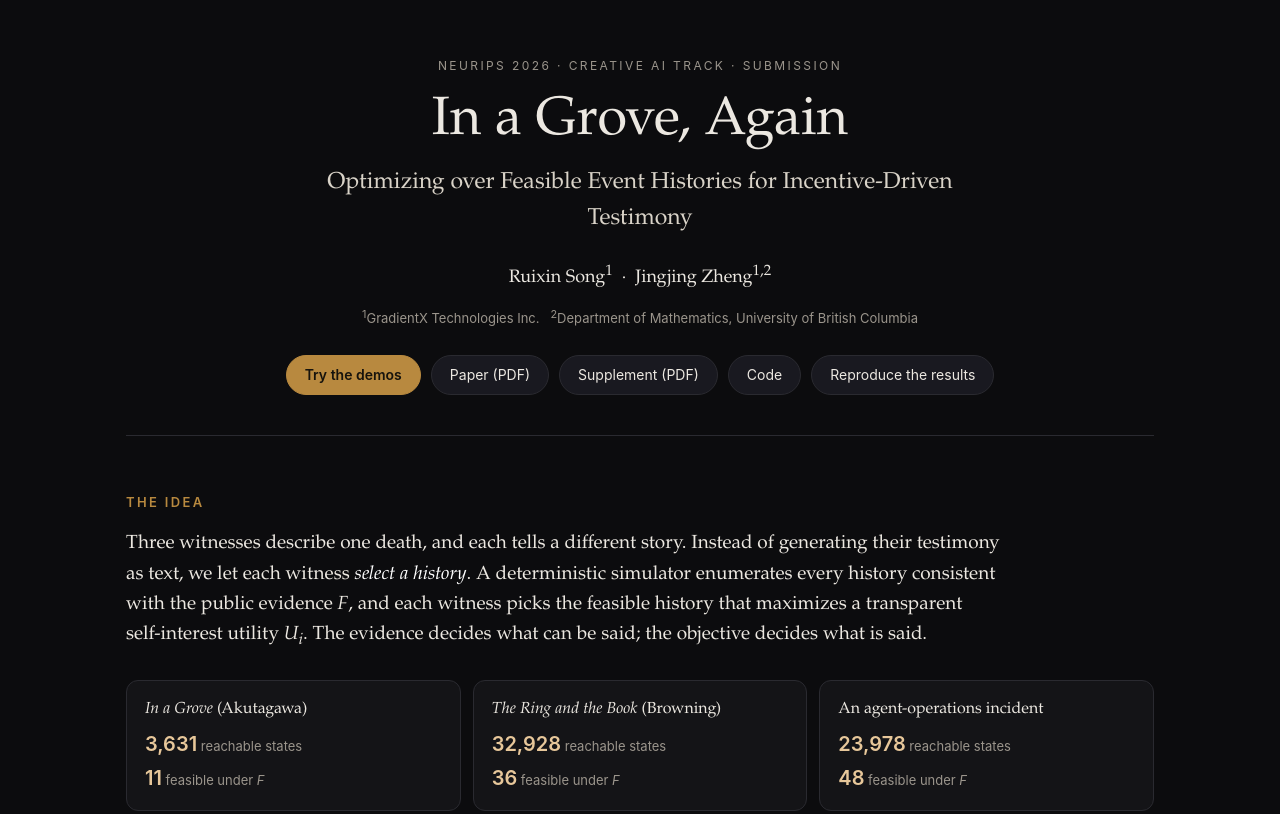
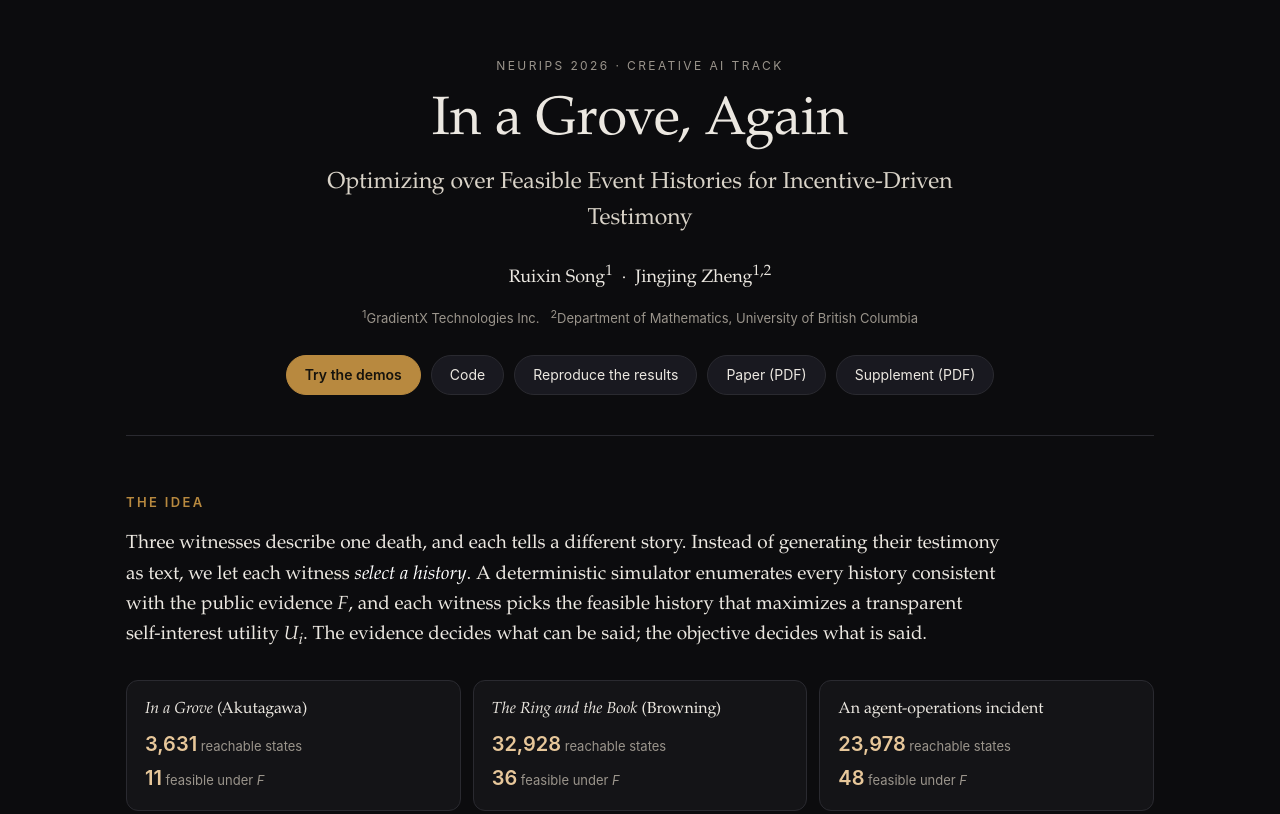
Before and after one commit to tsuzzy/In_a_Grove, a plain HTML site: page index.html in a window 1280 px wide. Shown: the top 814 px of the page. Drawn offline with Linux system fonts and the light colour scheme.

Commit message:
Update project page link, deployment prep

```diff
--- a/index.html
+++ b/index.html
@@ -79,17 +79,17 @@ footer code{color:#cfc9bf}
 <div class="wrap">
 
 <header>
-  <p class="kicker">NeurIPS 2026 · Creative AI Track · submission</p>
+  <p class="kicker">NeurIPS 2026 · Creative AI Track</p>
   <h1>In a Grove, Again</h1>
   <p class="subtitle">Optimizing over Feasible Event Histories for Incentive-Driven Testimony</p>
   <p class="authors">Ruixin Song<sup>1</sup> &nbsp;·&nbsp; Jingjing Zheng<sup>1,2</sup></p>
   <p class="affil"><sup>1</sup>GradientX Technologies Inc. &nbsp; <sup>2</sup>Department of Mathematics, University of British Columbia</p>
   <nav class="links" aria-label="Project links">
     <a class="btn primary" href="#demos">Try the demos</a>
+    <a class="btn" href="https://github.com/tsuzzy/In_a_Grove">Code</a>
+    <a class="btn" href="https://github.com/tsuzzy/In_a_Grove#readme">Reproduce the results</a>
     <a class="btn" href="paper/neurips_2026_v2.pdf">Paper (PDF)</a>
     <a class="btn" href="paper/neurips_2026_v2_supplement.pdf">Supplement (PDF)</a>
-    <a class="btn" href="https://github.com/tsuzzy/2026-grove-again">Code</a>
-    <a class="btn" href="https://github.com/tsuzzy/2026-grove-again#readme">Reproduce the results</a>
   </nav>
 </header>
 
```
Also changed, not shown: experiment-code/grove-page.html (+1 -1 lines), experiment-code/index.html (+1 -1 lines), 4 other files.
